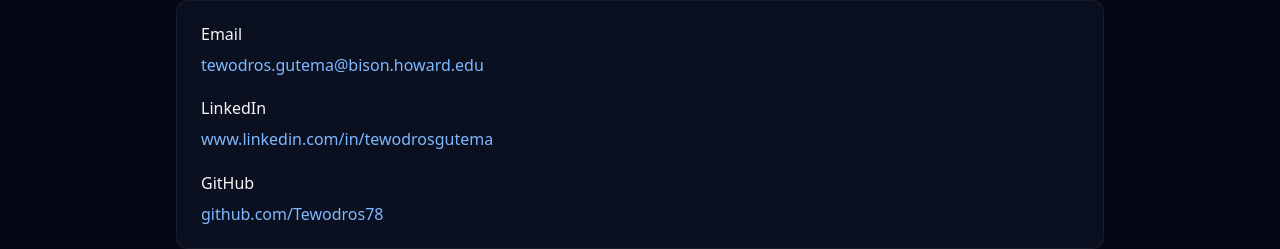
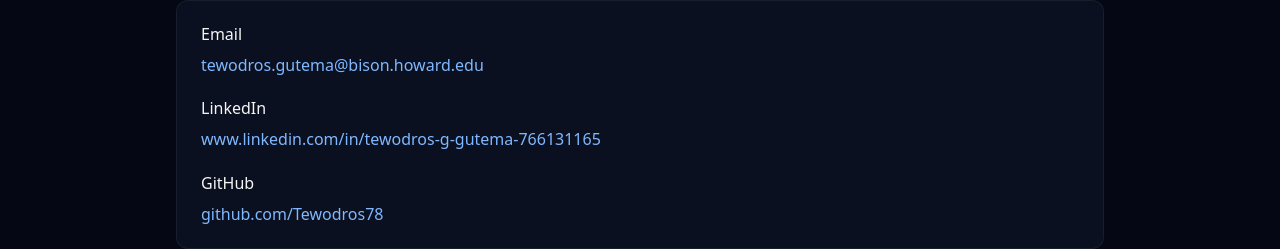
Before and after one commit to Tewodros78/Tewodros.github.io, a plain HTML site: page contact.html in a window 1280 px wide. Shown: the part 149-398 px from the top of the page. Drawn offline with Linux system fonts and the light colour scheme.

Commit message:
Update contact.html

```diff
--- a/contact.html
+++ b/contact.html
@@ -27,7 +27,7 @@
                 <i class="fa-solid fa-envelope"></i>
             </a>
 
-            <a href="https://www.linkedin.com/in/sosnabirra"
+            <a href="https://www.linkedin.com/in/tewodros-g-gutema-766131165"
                target="_blank"
                title="LinkedIn">
                <i class="fa-brands fa-linkedin"></i>
@@ -51,8 +51,8 @@
             <div>
                 <div class="contact-label">LinkedIn</div>
                 <div>
-                    <a href="https://www.linkedin.com/in/sosnabirra" target="_blank">
-                        www.linkedin.com/in/tewodrosgutema
+                    <a href="https://www.linkedin.com/in/tewodros-g-gutema-766131165" target="_blank">
+                        www.linkedin.com/in/tewodros-g-gutema-766131165
                     </a>
                 </div>
             </div>
```
